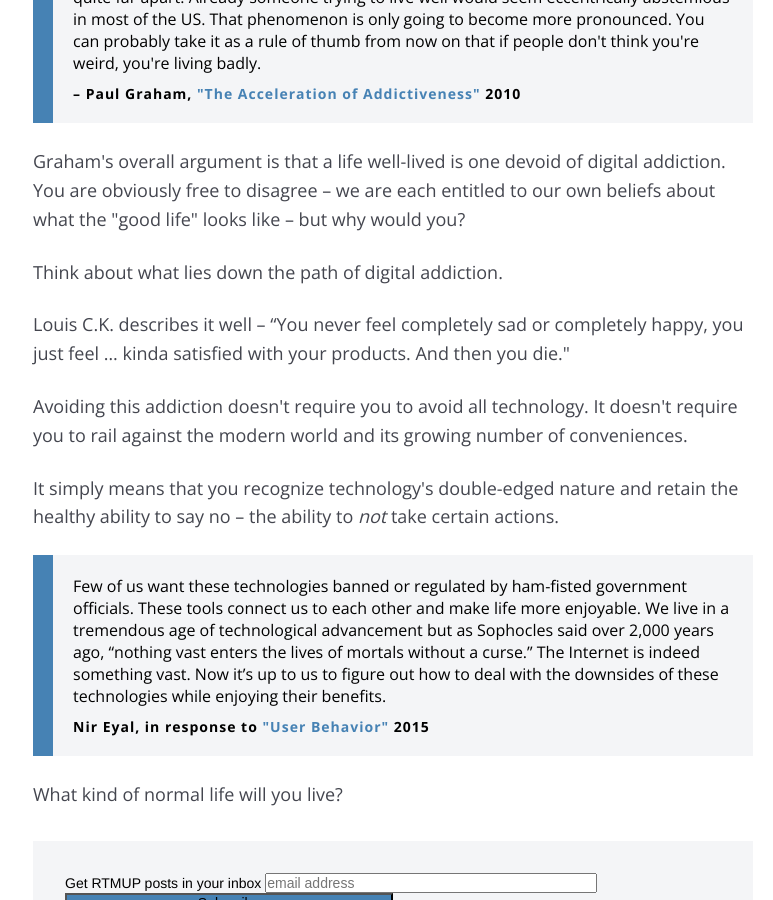
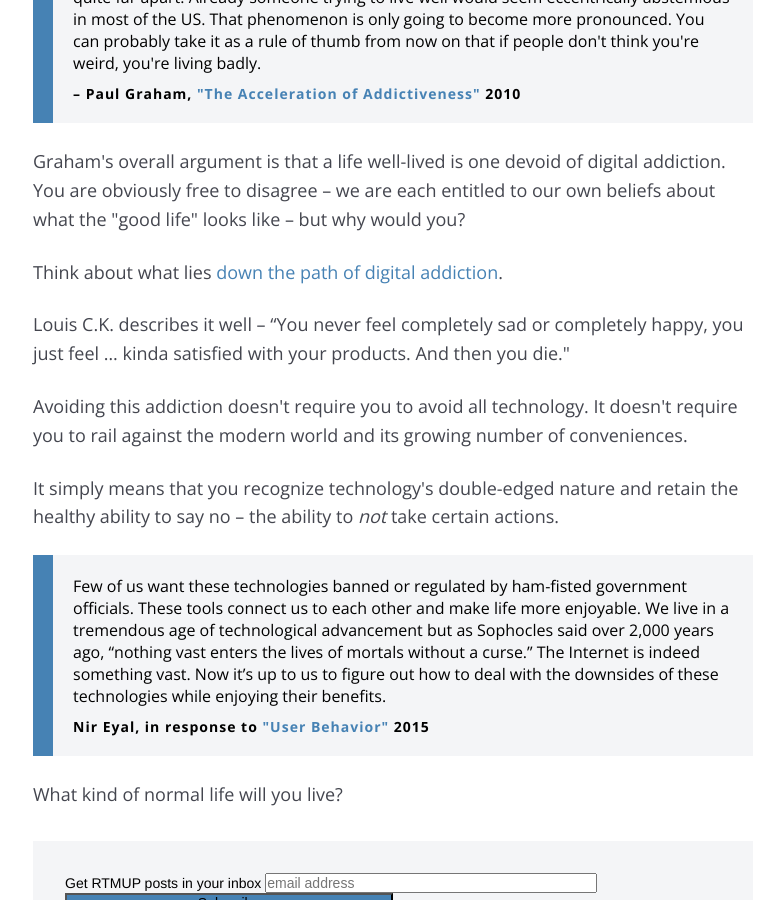
Before and after one commit to mcknightlabs/rtmup, a Jekyll site: the page built from _posts/2017-7-24-addiction.md, in a window 1280 px wide and 900 px high, scrolled down 1531 px. Shown: the whole window, without its empty margins (247-1020 px from the left). Built offline with Jekyll 4.4.1, drawn with Linux system fonts in a browser that asks for light colours; comment, search, counter and statistics services are not loaded; some of the changed lines change nothing that is shown.

Commit message:
updates addiction post

```diff
--- a/_posts/2017-7-24-addiction.md
+++ b/_posts/2017-7-24-addiction.md
@@ -27,7 +27,7 @@ As the world becomes more addictive, the two senses in which one can live a norm
 
 <p>Graham's overall argument is that a life well-lived is one devoid of digital addiction.  You are obviously free to disagree – we are each entitled to our own beliefs about what the "good life" looks like – but why would you?</p>
 
-<p>Think about what lies down the path of digital addiction.</p>
+<p>Think about what lies <a href="http://nymag.com/selectall/2016/09/andrew-sullivan-technology-almost-killed-me.html">down the path of digital addiction</a>.</p>
 
 <p>Louis C.K. describes it well – “You never feel completely sad or completely happy, you just feel … kinda satisfied with your products. And then you die."</p>
 
@@ -41,85 +41,3 @@ Few of us want these technologies banned or regulated by ham-fisted government o
 </blockquote>
 
 <p>What kind of normal life will you live?</p>
-
-
-<!--
-
-<p>Offline emotions run deeper. – "For if there is no dark night of the soul anymore that isn’t lit with the flicker of the screen, then there is no morning of hopefulness either."</p>
-
-
-<p>There are a lot of heuristics.</p>
-
-<p>You can ask yourself the following questions:</p>
-
-<ul>
-	<li>If I could only be remembered for how I lived my life on a single day, what would I do? How would I choose to fill those hours?</li>
-</ul>
-
-<p>Would you spend it Snapping? Browsing Facebook? Watching Netflix? Checking email?</p>
-
-
-<p>We could blame the social media companies for this addiction. And the dealers are somewhat culpable. ...They shape social norms.</p>
-
-But so are you, the user.</p>
-
-<p>Ultimately, you control your thoughts and actions.</p>
-
-<p>Your life online is superficial. Once in a while,
-
-<p>What does addiction look like? you are probably addicted.</p>
-
-
-
-<ul>
-	<li>Unplug from all social media, except chat apps. You don't need other people to like your thoughts, photos, or vacations.</li>
-	<li>Be okay with silence.</li>
-
-
-<p>"I treat every patient as the most important patient I have ever had."</p>
-
-
-
-If you are excited about something, find someone else who is and share it with them.
-
-The richest moments in life are ones spent enjoying company of other people – of family, friends, and strangers. Standing around in a group with phones in hand is not...
-
-Go outside.
-
-http://nymag.com/selectall/2016/09/andrew-sullivan-technology-almost-killed-me.html
-
-
-
-
-<p>Life is not to be lived online.</p>
-
-
-
-
-
-
-
-Just because technology makes life simpler, it doesn't n.</p>
-
-<p>As I stand on the metro platform.
-
-<p>Is time spent checking your phone time well spent?</p>
-
-
-How many of those 24 hours would you spend checking your phone?
-
-<p>Are most apps designed to make you addicted?</p>
-
-<p>My job is to design for the web.</p>
-
-<p>Simplicity dulls the mind.</p>
-
-<p>I also believe that most are designed to make you addicted.</p>
-
-most websites and apps are not life affirming.
-
-<p>Click. Swipe.</p>
-
-https://www.nirandfar.com/2012/07/the-art-of-manipulation.html
-https://aeon.co/essays/if-the-internet-is-addictive-why-don-t-we-regulate-it?utm_source=pocket&utm_medium=email&utm_campaign=pockethits
--->
```
